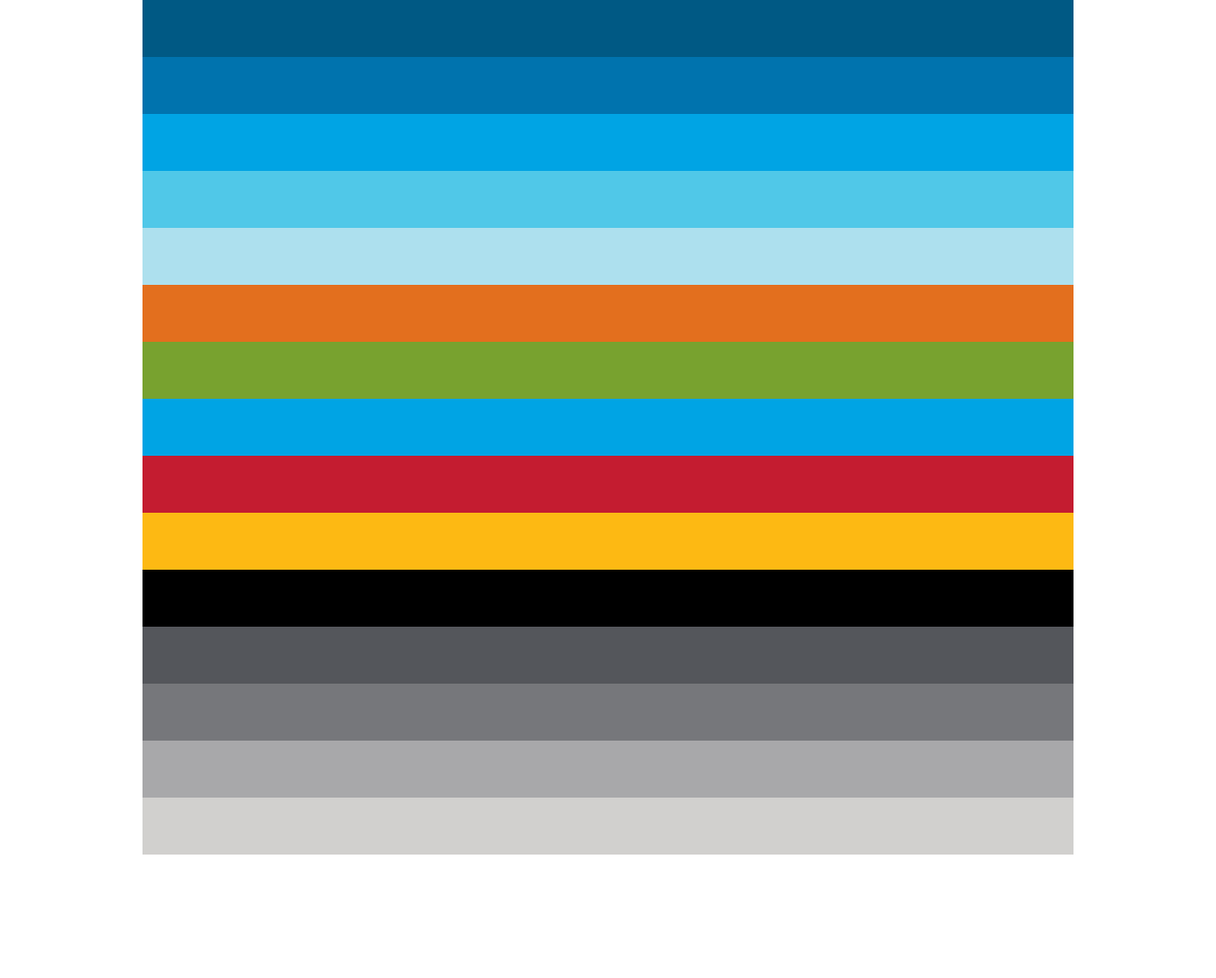
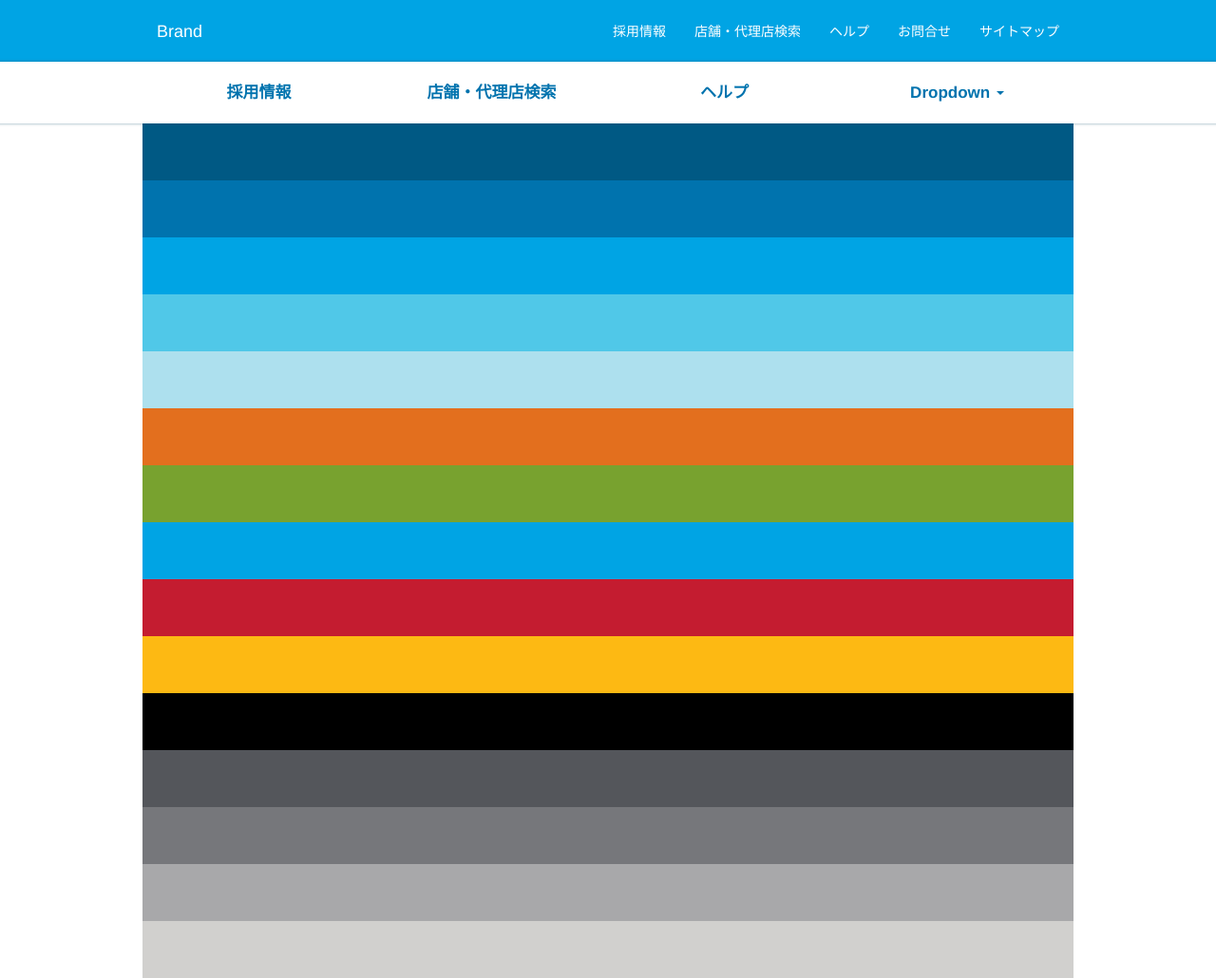
Before and after one commit to NemesioMangubat/aig, a website: page builds/development/index.html in a window 1280 px wide. Shown: the whole page at 95% size. Before the commit the page ends 900 px from the top, so only its background shows below. Drawn offline with Linux system fonts and the light colour scheme; placeholder pictures from the web are drawn by us.

Commit message:
Added prototype header

```diff
--- a/builds/development/index.html
+++ b/builds/development/index.html
@@ -32,27 +32,49 @@
     <![endif]-->
 </head>
 
-<body>
+<body class="page-template">
 
 <!-- wrapper -->
 <div class="wrapper">
 <div class="inner-wrapper">
 
-    <!-- #header -->
-    <header class="sr-only">
+    <nav class="navbar-v1 navbar navbar-inverse navbar-static-top">
         <div class="container">
-            <div class="logo"><img src="http://placehold.it/50x50" alt="logo"></div>
-            <nav>
-                <ul>
+            <div class="navbar-header">
+                <button type="button" class="navbar-toggle collapsed" data-toggle="collapse" data-target="#aig-collapse" aria-expanded="false">
+                    <span class="sr-only">Toggle navigation</span>
+                    <span class="icon-bar"></span>
+                    <span class="icon-bar"></span>
+                    <span class="icon-bar"></span>
+                </button>
+            <a class="navbar-brand" href="#">Brand</a>
+            </div>
+
+            <!-- Collect the nav links, forms, and other content for toggling -->
+            <div class="collapse navbar-collapse" id="aig-collapse">
+                <ul class="nav navbar-nav navbar-right">
                     <li><a href="#">採用情報</a></li>
                     <li><a href="#">店舗・代理店検索</a></li>
                     <li><a href="#">ヘルプ</a></li>
                     <li><a href="#">お問合せ</a></li>
                     <li><a href="#">サイトマップ</a></li>
                 </ul>
-            </nav>
-        </div>
-    </header>
+                <div class="clearfix"></div>
+                <ul class="nav navbar-nav navbar-nav-custom">
+                    <li><a href="#">採用情報</a></li>
+                    <li><a href="#">店舗・代理店検索</a></li>
+                    <li><a href="#">ヘルプ</a></li>
+                    <li class="dropdown">
+                      <a href="#" class="dropdown-toggle" data-toggle="dropdown" role="button" aria-haspopup="true" aria-expanded="false">Dropdown <span class="caret"></span></a>
+                      <ul class="dropdown-menu">
+                        <li><a href="#">Action</a></li>
+                        <li><a href="#">One more separated link</a></li>
+                      </ul>
+                    </li>
+                </ul>
+            </div>
+        </div><!-- End container -->
+    </nav>
 
     <section>
         <div class="container section darker"></div>
@@ -85,6 +107,12 @@
     <!-- JS Implementing Plugins -->
 
     <!-- JS Page Level -->
+    <script type="text/javascript">
+        $(document).ready(function(){
+            var $offset = $(".header-v1").outerHeight(false);
+            $('body').css('padding-top', $offset);
+        });
+    </script>
     <!--<script type="text/javascript" src="assets/js/app.js"></script>
     <script type="text/javascript">
       $(function() {
--- a/components/sass-bootstrap/_variables.scss
+++ b/components/sass-bootstrap/_variables.scss
@@ -362,7 +362,7 @@ $container-lg:                 $container-large-desktop !default;
 //##
 
 // Basics of a navbar
-$navbar-height:                    50px !default;
+$navbar-height:                    65px !default;
 $navbar-margin-bottom:             $line-height-computed !default;
 $navbar-border-radius:             $border-radius-base !default;
 $navbar-padding-horizontal:        floor(($grid-gutter-width / 2)) !default;
@@ -370,15 +370,15 @@ $navbar-padding-vertical:          (($navbar-height - $line-height-computed) / 2
 $navbar-collapse-max-height:       340px !default;
 
 $navbar-default-color:             #777 !default;
-$navbar-default-bg:                #f8f8f8 !default;
-$navbar-default-border:            darken($navbar-default-bg, 6.5%) !default;
+$navbar-default-bg:                #fff !default;
+$navbar-default-border:            #fff !default;
 
 // Navbar links
-$navbar-default-link-color:                #777 !default;
-$navbar-default-link-hover-color:          #333 !default;
-$navbar-default-link-hover-bg:             transparent !default;
-$navbar-default-link-active-color:         #555 !default;
-$navbar-default-link-active-bg:            darken($navbar-default-bg, 6.5%) !default;
+$navbar-default-link-color:                $dark-blue !default;
+$navbar-default-link-hover-color:          #fff !default;
+$navbar-default-link-hover-bg:             $blue !default;
+$navbar-default-link-active-color:         #fff !default;
+$navbar-default-link-active-bg:            $blue !default;
 $navbar-default-link-disabled-color:       #ccc !default;
 $navbar-default-link-disabled-bg:          transparent !default;
 
@@ -394,17 +394,18 @@ $navbar-default-toggle-border-color:       #ddd !default;
 
 
 //=== Inverted navbar
+
 // Reset inverted navbar basics
 $navbar-inverse-color:                      lighten($gray-light, 15%) !default;
-$navbar-inverse-bg:                         #222 !default;
-$navbar-inverse-border:                     darken($navbar-inverse-bg, 10%) !default;
+$navbar-inverse-bg:                         $blue !default;
+$navbar-inverse-border:                     $blue !default;
 
 // Inverted navbar links
-$navbar-inverse-link-color:                 lighten($gray-light, 15%) !default;
+$navbar-inverse-link-color:                 #fff !default;
 $navbar-inverse-link-hover-color:           #fff !default;
-$navbar-inverse-link-hover-bg:              transparent !default;
+$navbar-inverse-link-hover-bg:              $dark-blue !default;
 $navbar-inverse-link-active-color:          $navbar-inverse-link-hover-color !default;
-$navbar-inverse-link-active-bg:             darken($navbar-inverse-bg, 10%) !default;
+$navbar-inverse-link-active-bg:             $dark-blue !default;
 $navbar-inverse-link-disabled-color:        #444 !default;
 $navbar-inverse-link-disabled-bg:           transparent !default;
 
@@ -414,9 +415,9 @@ $navbar-inverse-brand-hover-color:          #fff !default;
 $navbar-inverse-brand-hover-bg:             transparent !default;
 
 // Inverted navbar toggle
-$navbar-inverse-toggle-hover-bg:            #333 !default;
+$navbar-inverse-toggle-hover-bg:            transparent !default;
 $navbar-inverse-toggle-icon-bar-bg:         #fff !default;
-$navbar-inverse-toggle-border-color:        #333 !default;
+$navbar-inverse-toggle-border-color:        transparent !default;
 
 
 //== Navs
--- a/components/sass-bootstrap/bootstrap.scss
+++ b/components/sass-bootstrap/bootstrap.scss
@@ -5,6 +5,7 @@
  */
 
 // Core variables and mixins
+@import "../sass/customVariables";
 @import "variables";
 @import "mixins";
 
--- /dev/null
+++ b/components/sass/base/_normalize_base.scss
@@ -0,0 +1,67 @@
+//body{
+//    padding-top: 65px;
+//}
+
+.wrapper{
+	@include clearfix;
+}
+.wrapper{
+	display: block;
+	width: 100%;
+	margin-left: auto;
+	margin-right: auto;
+	padding-left: 0 !important;
+	padding-right: 0 !important;
+	> .inner-wrapper{
+		overflow: hidden;
+		height: auto;
+	}
+}
+.section{
+	height: 60px;
+}
+.section.darker{
+	background-color: $darker-blue;
+}
+.section.dark{
+	background-color: $dark-blue;
+}
+.section.pure{
+	background-color: $blue;
+}
+.section.light{
+	background-color: $light-blue;
+}
+.section.lighter{
+	background-color: $lighter-blue;
+}
+.section.orange{
+	background-color: $orange;
+}
+.section.green{
+	background-color: $green;
+}
+.section.grape{
+	background-color: $blue;
+}
+.section.red{
+	background-color: $red;
+}
+.section.yellow{
+	background-color: $yellow;
+}
+.section.black{
+	background-color: $black;
+}
+.section.grey-11{
+	background-color: $cool-grey-11;
+}
+.section.grey-9{
+	background-color: $cool-grey-9;
+}
+.section.grey-6{
+	background-color: $cool-grey-6;
+}
+.section.grey-2{
+	background-color: $cool-grey-2;
+}
--- /dev/null
+++ b/components/sass/components/_navbar.scss
@@ -0,0 +1,58 @@
+.navbar-v1{
+    border: 0;
+    margin-bottom: 0;
+}
+.navbar-v1 .navbar-collapse {
+    border: 0;
+    box-shadow: none;
+}
+.navbar-v1 .navbar-right{
+    @media screen and (max-width : $screen-xs-max){
+        > li{
+            float: left;
+            width: 50%;
+        }
+    }
+}
+.navbar-v1 .navbar-nav-custom{
+    position: relative;
+    z-index: 1;
+    float: none;
+    margin: 0 -15px;
+    > li{
+        > a{
+            font-size: 17px;
+            font-weight: bold;
+            color: $dark-blue;
+        }
+    }
+    @media screen and (max-width : $screen-xs-max){
+        background-color: $light-blue;
+        > li{
+            > a{
+                color: #fff;
+            }
+        }
+    }
+
+
+    @media screen and (min-width : $screen-tablet){
+        > li{
+            width: 25%;
+        }
+        text-align: center;
+         &::before{
+            display: block;
+            position: absolute;
+            content: '';
+            top: 0;
+            left: 0;
+            width: 10000px;
+            height: 100%;
+            background-color: #fff;
+             box-shadow: 0 0 3px rgba(0, 72, 100, 0.5);
+            pointer-events: none;
+            transform: translateX(-50%);
+        }
+    }
+}
--- a/components/sass/style.scss
+++ b/components/sass/style.scss
@@ -1,67 +1,9 @@
 // Core variables and mixins
+@import "customVariables";
+@import "../sass-bootstrap/variables";
 @import "../sass-bootstrap/mixins";
-@import "customVariables";
+// Base
+@import "base/normalize_base";
 
-.wrapper{
-	@include clearfix;
-}
-.wrapper{
-	display: block;
-	width: 100%;
-	margin-left: auto;
-	margin-right: auto;
-	padding-left: 0 !important;
-	padding-right: 0 !important;
-	> .inner-wrapper{
-		overflow: hidden;
-		height: auto;
-	}
-}
-.section{
-	height: 60px;
-}
-.section.darker{
-	background-color: $darker-blue;
-}
-.section.dark{
-	background-color: $dark-blue;
-}
-.section.pure{
-	background-color: $blue;
-}
-.section.light{
-	background-color: $light-blue;
-}
-.section.lighter{
-	background-color: $lighter-blue;
-}
-.section.orange{
-	background-color: $orange;
-}
-.section.green{
-	background-color: $green;
-}
-.section.grape{
-	background-color: $blue;
-}
-.section.red{
-	background-color: $red;
-}
-.section.yellow{
-	background-color: $yellow;
-}
-.section.black{
-	background-color: $black;
-}
-.section.grey-11{
-	background-color: $cool-grey-11;
-}
-.section.grey-9{
-	background-color: $cool-grey-9;
-}
-.section.grey-6{
-	background-color: $cool-grey-6;
-}
-.section.grey-2{
-	background-color: $cool-grey-2;
-}
+// Components
+@import "components/navbar";
--- a/gulpfile.js
+++ b/gulpfile.js
@@ -51,8 +51,8 @@ gulp.task('watch', function(){
 	browserSync.init({
         server: 'builds/development'
     });
-	gulp.watch(['components/sass/*.scss'], ['css']);
-	gulp.watch(['components/sass-bootstrap/*.scss'] ,['css-bootstrap']);
+	gulp.watch(['components/sass/**/*.scss'], ['css']);
+	gulp.watch(['components/sass-bootstrap/**/*.scss'] ,['css-bootstrap']);
 	gulp.watch('builds/development/**').on('change', browserSync.reload);
 });
 
```
Also changed, not shown: builds/development/assets/css/style.css, builds/development/assets/plugins/bootstrap/css/bootstrap.css, 1 other file.
